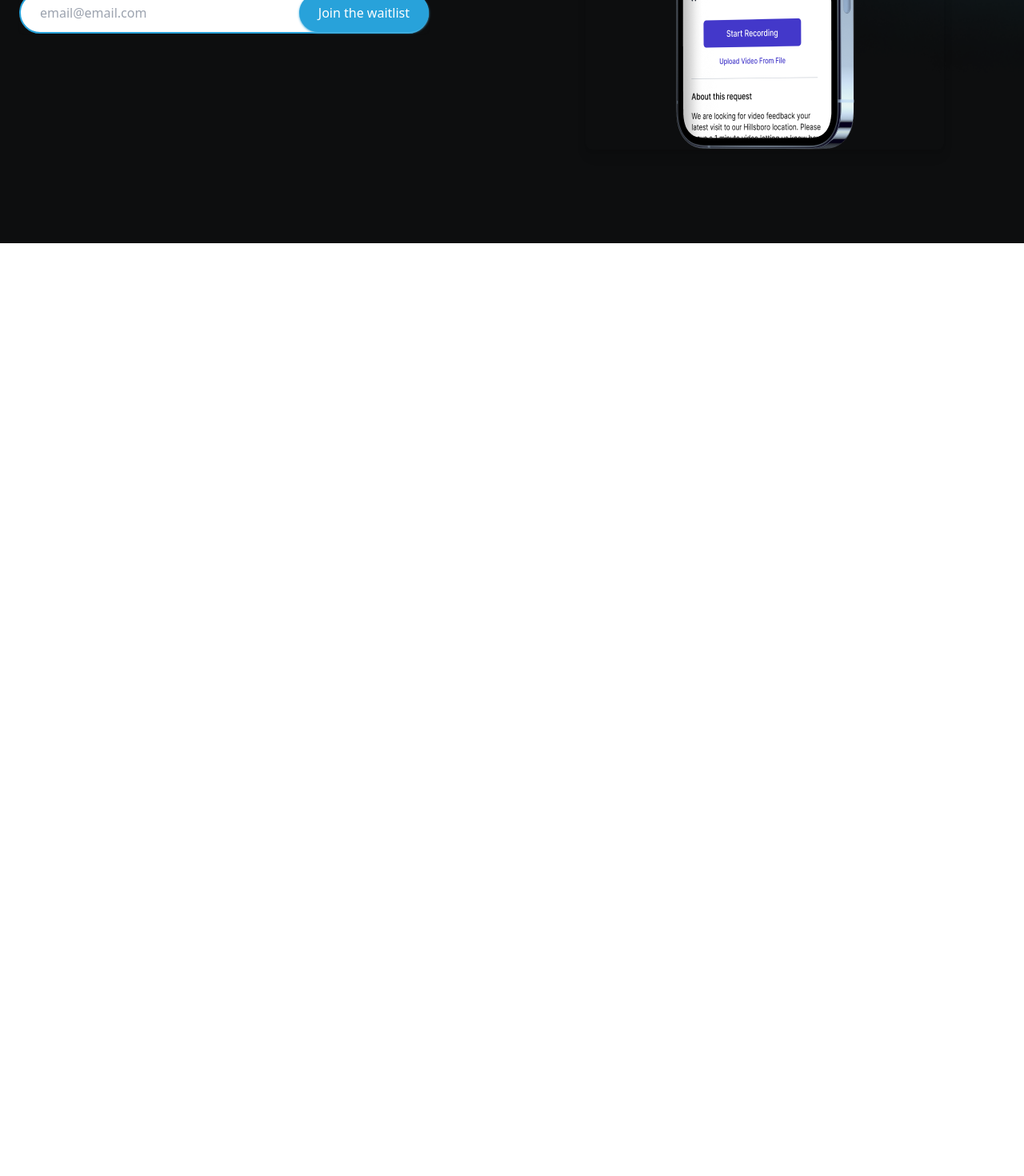
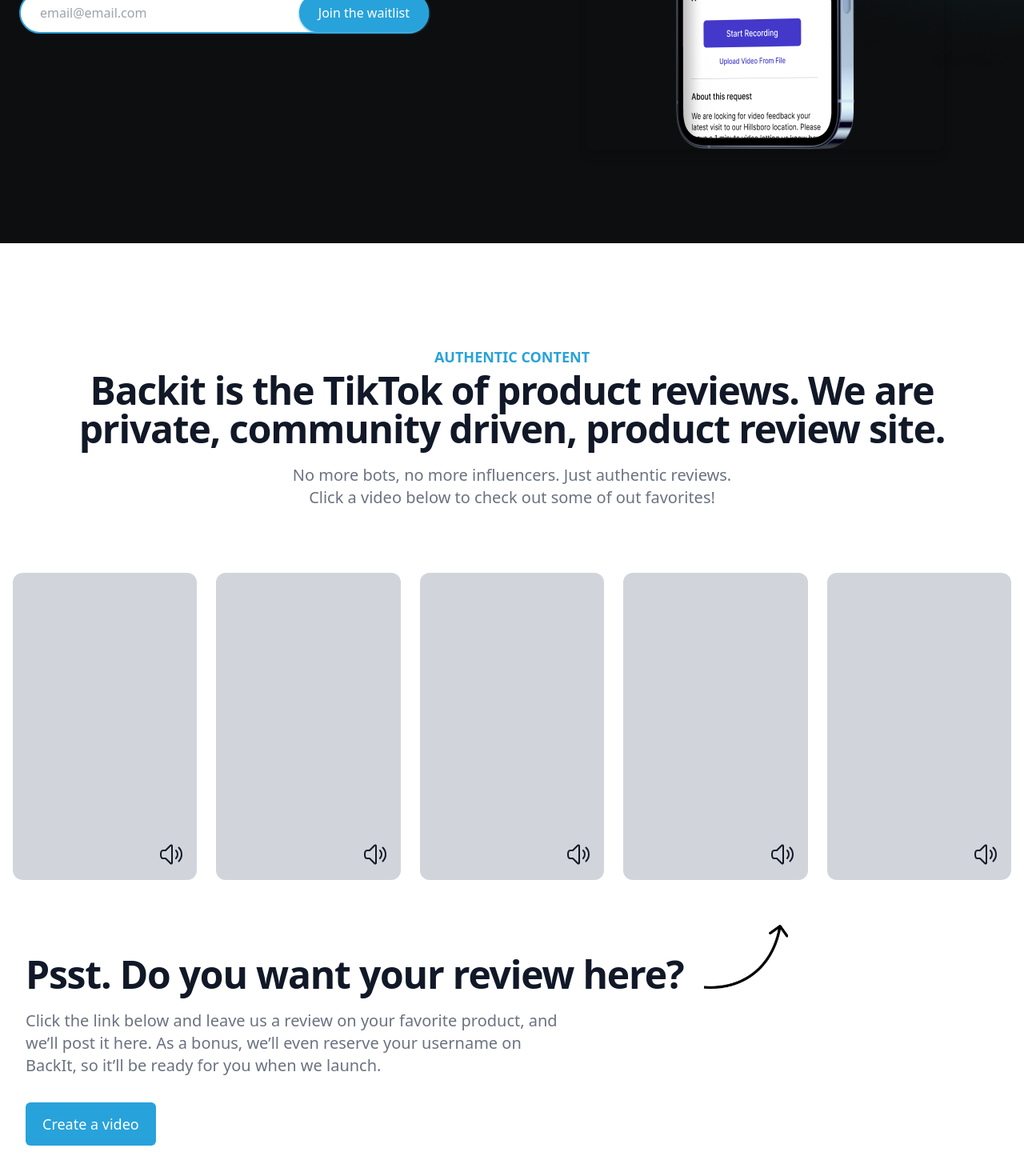
Before and after one commit to BackitInc/landing-page, a Nuxt app: page / in a window 1280 px wide. Shown: the part 496-1966 px from the top of the page at 80% size. Before the commit the page ends 800 px from the top, so only its background shows below. Built offline with nearby package versions, Linux system fonts and the light colour scheme.

Commit message:
LANDING-4 Carousel kinda

```diff
--- /dev/null
+++ b/components/common/commonCta.vue
@@ -0,0 +1,51 @@
+<template>
+    <div>
+        <div class="mx-auto max-w-6xl py-16 px-4 text-center sm:py-20 sm:px-6 lg:px-8">
+            <div class="text-center">
+                <h2 class="text-lg font-semibold text-primary uppercase">
+                    {{ miniTitle }}
+                </h2>
+                <p class="mt-1 text-4xl font-bold tracking-tight text-gray-900 lg:text-5xl">
+                    {{ title }}
+                </p>
+                <p class="mx-auto mt-5 max-w-xl text-xl text-gray-500">
+                    {{ sub }}
+                </p>
+            </div>
+            <a v-if="hasButton" href="#" class="mt-8 inline-flex w-full items-center justify-center rounded-md border border-transparent bg-white px-5 py-3 text-base font-medium text-indigo-600 hover:bg-indigo-50 sm:w-auto">
+                {{ buttonText }}
+            </a>
+        </div>
+    </div>
+</template>
+
+
+<script>
+export default {
+    name: 'commonCta',
+    props: {
+        miniTitle: {
+            type: String,
+            required: true
+        },
+        title: {
+            type: String,
+            required: true
+        },
+        sub: {
+            type: String,
+            required: true
+        },
+        buttonText: {
+            type: String,
+            required: false,
+            default: ''
+        },
+        hasButton: {
+            type: Boolean,
+            required: false,
+            default: false
+        }
+    }
+}
+</script>
--- /dev/null
+++ b/components/homepage/Carousel.vue
@@ -0,0 +1,34 @@
+<template>
+    <div class="mx-4">
+        <div
+            class="mx-auto grid w-full grid-cols-2 overflow-hidden gap-x-6 rounded-xl max-h-96 max-w-screen-2xl sm:grid-cols-3 md:grid-cols-4 lg:grid-cols-5 2xl:grid-cols-7 "
+        >
+            <div class="relative h-96 w-full bg-gray-300 rounded-xl" v-for="video in videos">
+                <SpeakerWaveIcon class="h-8 w-8 absolute bottom-0 right-0 m-4 text-gray-900" />
+            </div>
+        </div>
+    </div>
+</template>
+
+<script>
+import { SpeakerWaveIcon } from '@heroicons/vue/24/outline'
+export default {
+    //TODO: a) Make this carousel an actual carousel
+    //TODO: b) Add in the videos (which will actually be gifs)
+    name: 'Carousel',
+    components: { SpeakerWaveIcon },
+    data() {
+        return {
+            videos: [
+                '',
+                '',
+                '',
+                '',
+                '',
+                '',
+                '',
+            ]
+        }
+    }
+}
+</script>
--- a/components/homepage/Hero.vue
+++ b/components/homepage/Hero.vue
@@ -2,7 +2,7 @@
     <div class="relative overflow-hidden bg-brand-black min-h-screen h-full flex">
         <img src="@/assets/imgs/gradient_blob.png" class="absolute top-0 right-0 translate-x-1/2 -translate-y-1/2"/>
         <div class="relative h-full mx-auto sm:my-auto flex justify-center flex-col">
-            <main class="mt-16 mx-auto max-w-7xl px-4 sm:px-6 lg:mt-0">
+            <main class="my-16 mx-auto max-w-7xl px-4 sm:px-6 lg:my-0">
                 <div class="lg:grid lg:grid-cols-12 lg:gap-8">
                     <div class="sm:text-center md:mx-auto md:max-w-2xl lg:col-span-6 lg:text-left lg:flex lg:flex-col lg:justify-center">
                         <h1>
--- a/pages/index.vue
+++ b/pages/index.vue
@@ -1,11 +1,50 @@
 <template>
-    <Hero></Hero>
+    <div>
+        <hero />
+        <div class="py-12">
+            <common-cta
+                :mini-title="cta1.miniTitle"
+                :title="cta1.title"
+                :sub="cta1.sub"
+            />
+            <carousel />
+            <div class="mx-auto max-w-screen-2xl py-12 px-4 text-center sm:py-14 sm:px-6 lg:px-8">
+                <div class="text-left">
+                    <div class="flex items-baseline">
+                        <p class="mt-1 text-4xl pr-6 font-bold tracking-tight h-full text-gray-900 inline lg:text-5xl">
+                            Psst. Do you want your review here?
+                        </p>
+                        <img src="@/assets/imgs/arrow.png" class="hidden md:inline h-20" />
+                    </div>
+                    <p class="max-w-2xl mt-5 text-xl text-gray-500">
+                        Click the link below and leave us a review on your favorite product, and we’ll post it here. As a bonus, we’ll even reserve your username on BackIt, so it’ll be ready for you when we launch.
+                    </p>
+                    <a href="#" class="mt-8 inline-flex items-center rounded-md border border-transparent bg-primary px-5 py-3 text-base font-medium text-white hover:bg-primary-dark sm:w-auto md:text-lg">
+                        Create a video
+                    </a>
+                </div>
+            </div>
+        </div>
+
+    </div>
 </template>
 
 <script>
-import Hero from '../components/homepage/Hero'
+import Hero from '../components/homepage/Hero.vue'
+import CommonCta from '../components/common/commonCta.vue'
+import Carousel from '../components/homepage/Carousel.vue'
+
 export default {
     name: 'index',
-    components: {Hero}
+    components: {Carousel, Hero, CommonCta},
+    data() {
+        return {
+            cta1: {
+                miniTitle: 'authentic content',
+                title: 'Backit is the TikTok of product reviews. We are private, community driven, product review site.',
+                sub: 'No more bots, no more influencers. Just authentic reviews. Click a video below to check out some of out favorites!',
+            }
+        }
+    }
 }
 </script>
```
Also changed, not shown: assets/imgs/arrow.png (added).
